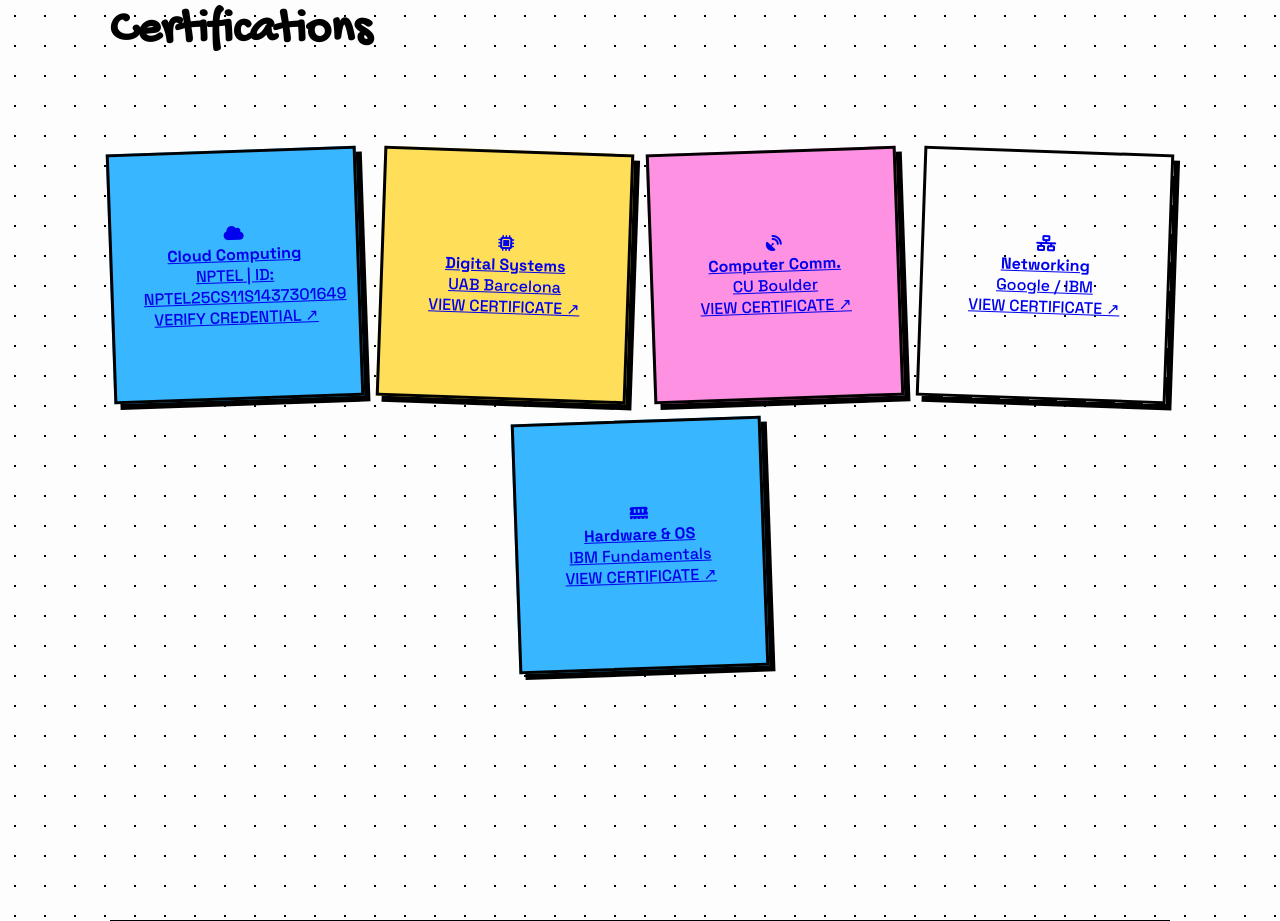
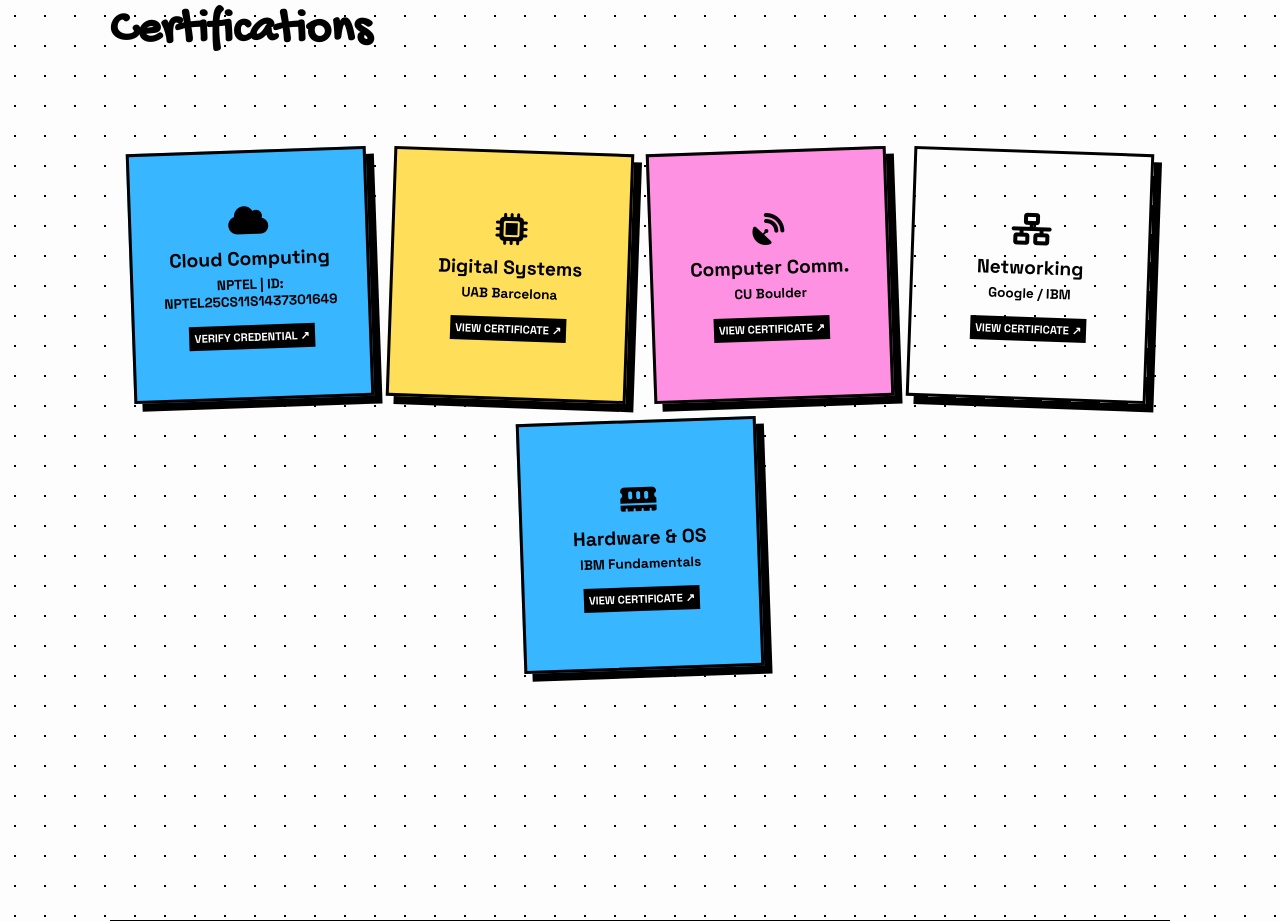
Before and after one commit to priyam-20/Portfolio, a plain HTML site: page index.html in a window 1280 px wide. Shown: the part 3179-4100 px from the top of the page. Drawn offline with Linux system fonts and the light colour scheme.

Commit message:
Restore and update style.css with new styles

```diff
--- a/style.css
+++ b/style.css
@@ -367,4 +367,50 @@
         width: 100%;
         transform: rotate(0deg) !important;
     }
+
 }
+.sticky-note {
+    text-decoration: none;
+    color: #000;
+    width: 240px;
+    min-height: 160px;
+    padding: 20px;
+    border: 3px solid #000;
+    box-shadow: 8px 8px 0 #000;
+    display: flex;
+    flex-direction: column;
+    justify-content: center;
+    text-align: center;
+    transition: 0.3s cubic-bezier(0.175, 0.885, 0.32, 1.275);
+}
+
+.sticky-note i {
+    font-size: 2rem;
+    margin-bottom: 10px;
+}
+
+.sticky-note h4 {
+    font-size: 1.2rem;
+    font-weight: 900;
+    margin-bottom: 5px;
+}
+
+.sticky-note p {
+    font-size: 0.85rem;
+    margin-bottom: 15px;
+    font-weight: 600;
+}
+
+.view-tag {
+    font-size: 0.7rem;
+    font-weight: 900;
+    background: #000;
+    color: #fff;
+    padding: 5px;
+    text-transform: uppercase;
+}
+
+.sticky-note:hover {
+    transform: scale(1.05) rotate(0deg) !important;
+    box-shadow: 12px 12px 0 #000;
+}
```
